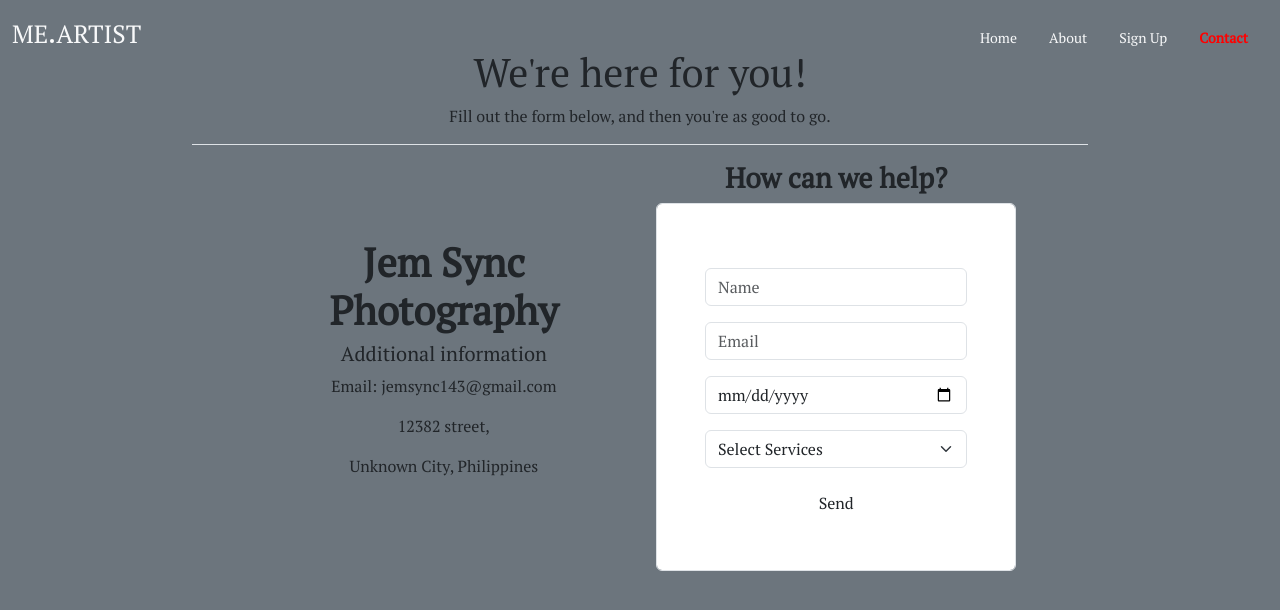
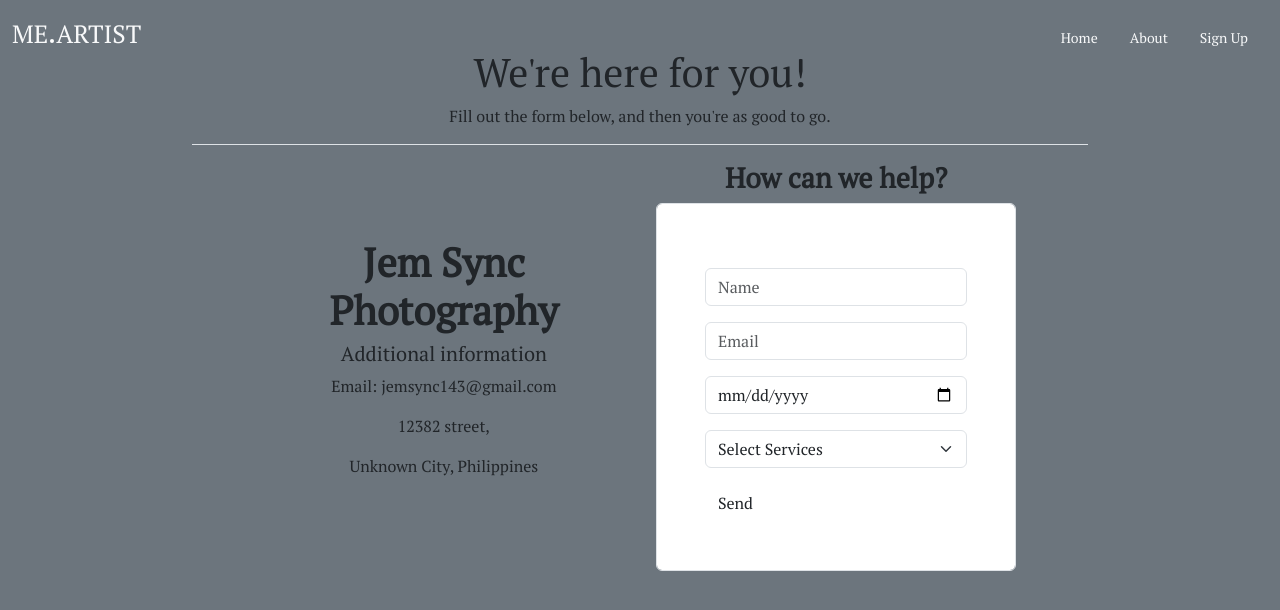
Before and after one commit to syjem/me.artist, a Flask app: page /contact in a window 1280 px wide. Shown: the top 610 px of the page. Run offline with Flask 3, Linux system fonts and the light colour scheme.

Commit message:
changes contact page

```diff
--- a/static/css/styles.css
+++ b/static/css/styles.css
@@ -260,22 +260,6 @@ footer div {
     height: 200px;
 }
 
-
-
-/* Contact */
-
-.form-flex {
-    display: flex;
-    flex-direction: column;
-    justify-content: center;
-    align-items: center;
-}
-
-.email:hover {
-    text-decoration: underline;
-    cursor: pointer;
-}
-
 /* Sign Up */
 
 .icon {
--- a/templates/contact.html
+++ b/templates/contact.html
@@ -37,9 +37,9 @@
             {% endwith %}
 
             <form class="form-control p-5 form-flex" action="" method="POST">
-                <input type="text" class="form-control mt-3" name="name" placeholder="Name" value="{{ name }}"  autocomplete="off">
-                <input type="email" class="form-control mt-3" name="email" placeholder="Email" value="{{ email }}"  autocomplete="off">
-                <input type="date" class="form-control mt-3" name="date" placeholder="Date" value="{{ date }}"  autocomplete="off">
+                <input type="text" class="form-control mt-3" name="name" placeholder="Name" required value="{{ name }}"  autocomplete="off">
+                <input type="email" class="form-control mt-3" name="email" placeholder="Email" required value="{{ email }}"  autocomplete="off">
+                <input type="date" class="form-control mt-3" name="date" placeholder="Date" required value="{{ date }}"  autocomplete="off">
                 <select class="form-select mt-3" required name="select_services">
                     <option value="Select Services" selected disabled>Select Services</option>
                     {% for service in services %}
--- a/templates/layout.html
+++ b/templates/layout.html
@@ -40,7 +40,6 @@
                         <li class="p-2 nav-item"><a class="home nav-link text-light {% if request.path == url_for('home') %}active{% endif %}" href="{{ url_for('home') }}">Home</a></li>
                         <li class="p-2 nav-item"><a class="about nav-link text-light {% if request.path == url_for('about') %}active{% endif %}" href="{{ url_for('about') }}">About</a></li>
                         <li class="p-2 nav-item"><a class="signup nav-link text-light {% if request.path == url_for('signup') %}active{% endif %}" href="{{ url_for('signup') }}">Sign Up</a></li>
-                        <li class="p-2 nav-item"><a class="contact nav-link text-light {% if request.path == url_for('contact') %}active{% endif %}" href="{{ url_for('contact') }}">Contact</a></li>
                     </ul>
                 </div>
             </nav>
```
